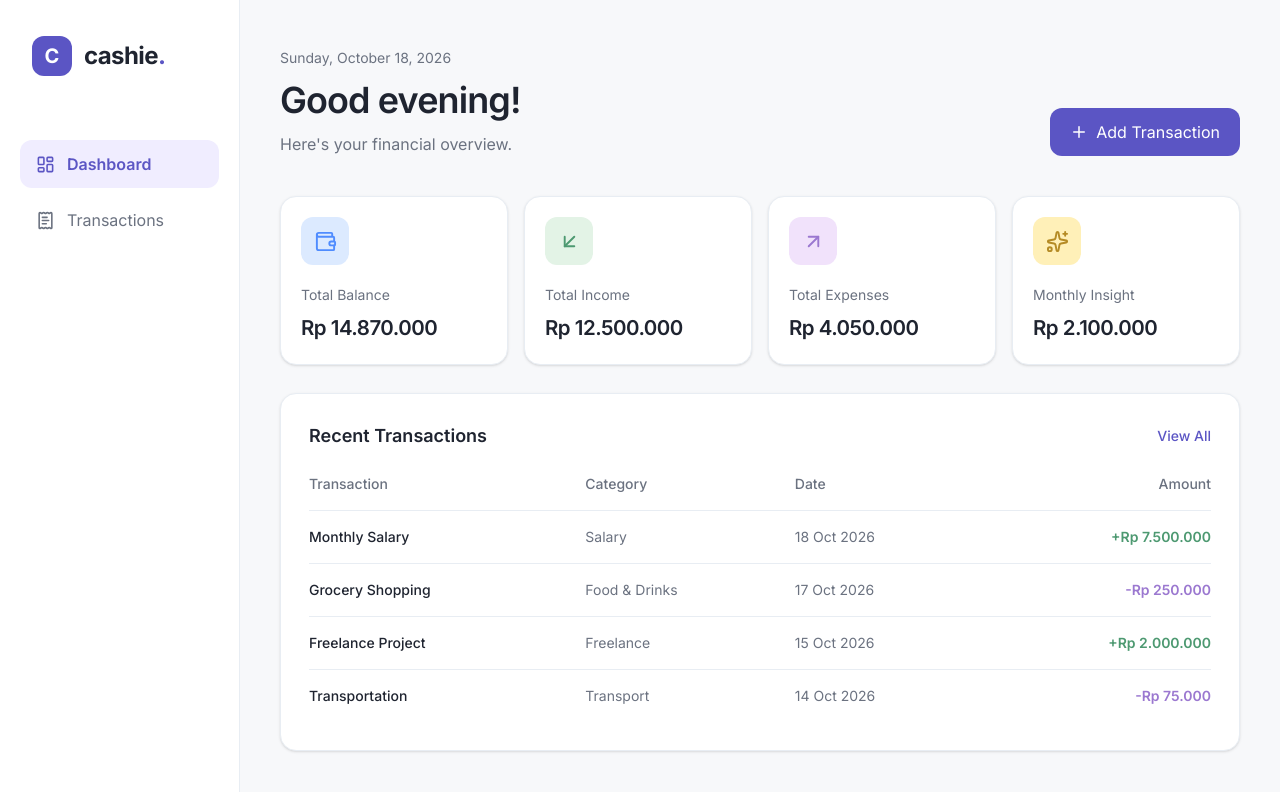
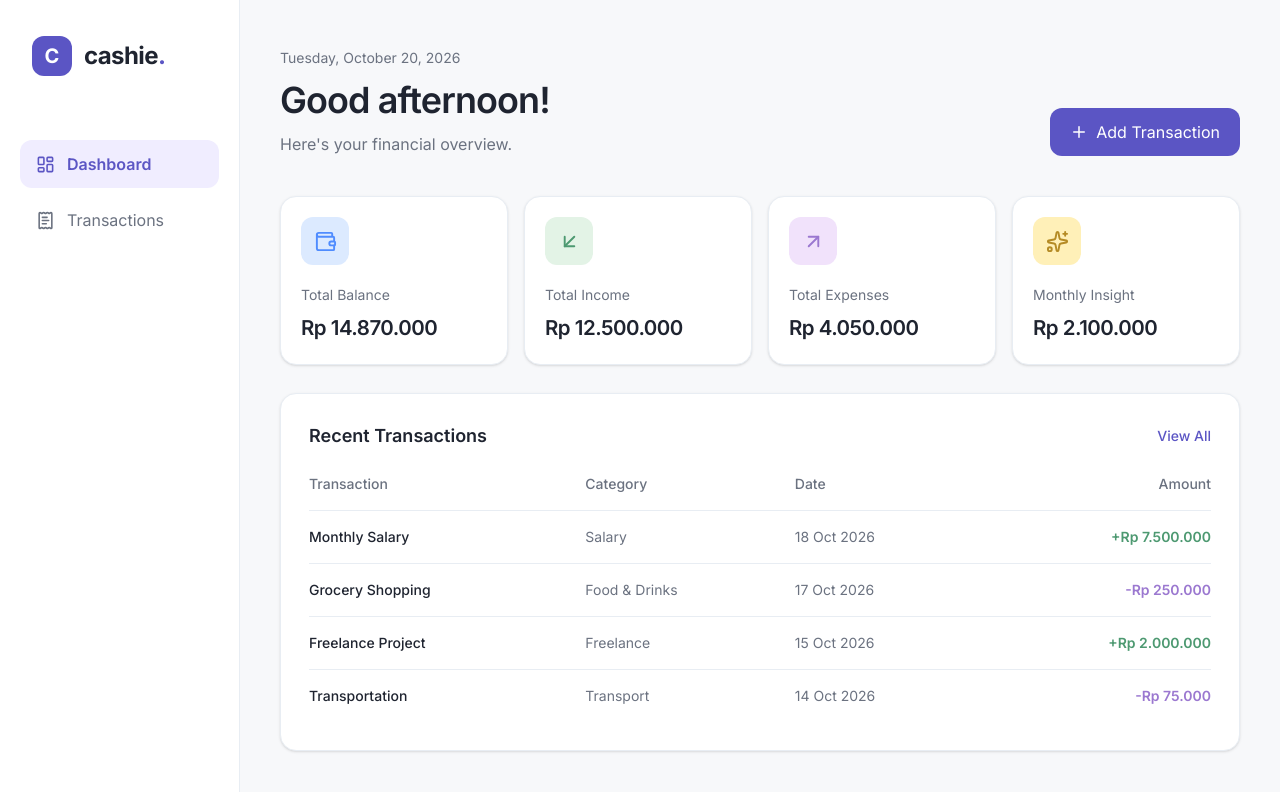
Before and after one commit to audreycallys/cashie-finance-tracker, a Next.js app: page / in a window 1280 px wide. Shown: the top 792 px of the page. Built offline with nearby package versions, Linux system fonts and the light colour scheme.

Commit message:
refactor: pisahkan header dashboard menjadi komponen

```diff
--- a/app/page.tsx
+++ b/app/page.tsx
@@ -1,3 +1,4 @@
+import Header from "@/components/layout/Header";
 import Sidebar from "@/components/layout/Sidebar";
 
 import {
@@ -92,27 +93,7 @@ export default function HomePage() {
         {/* Main */}
         <main className="min-w-0 flex-1 bg-background-secondary px-5 py-8 sm:px-8 lg:px-10 lg:py-12">
           {/* Header */}
-          <header className="mb-10 flex flex-wrap items-end justify-between gap-6">
-            <div>
-              <p className="mb-3 text-sm text-text-secondary">
-                Sunday, October 18, 2026
-              </p>
-              <h1 className="text-3xl font-semibold tracking-tight md:text-4xl">
-                Good evening!
-              </h1>
-              <p className="mt-3 text-text-secondary">
-                Here&apos;s your financial overview.
-              </p>
-            </div>
-
-            <button
-              type="button"
-              className="flex items-center gap-2 rounded-xl bg-primary px-5 py-3 font-medium text-white transition-colors hover:bg-primary-hover"
-            >
-              <Plus size={18} />
-              Add Transaction
-            </button>
-          </header>
+          <Header />
 
           {/* Summary cards */}
           <section className="grid gap-4 sm:grid-cols-2 xl:grid-cols-4">
--- /dev/null
+++ b/components/layout/Header.tsx
@@ -0,0 +1,60 @@
+"use client";
+
+import { Plus } from "lucide-react";
+import { useEffect, useState } from "react";
+
+export default function Header() {
+  const [currentDate, setCurrentDate] = useState<Date | null>(null);
+
+  useEffect(() => {
+    setCurrentDate(new Date());
+  }, []);
+
+  const hour = currentDate?.getHours() ?? 12;
+
+  const greeting = !currentDate
+    ? "Welcome back!"
+    : hour < 12
+      ? "Good morning!"
+      : hour < 18
+        ? "Good afternoon!"
+        : "Good evening!";
+
+  const formattedDate = currentDate
+    ? currentDate.toLocaleDateString("en-US", {
+        weekday: "long",
+        year: "numeric",
+        month: "long",
+        day: "numeric",
+      })
+    : "";
+
+  return (
+    <header className="mb-10 flex flex-wrap items-end justify-between gap-6">
+      <div>
+        <p className="mb-3 text-sm text-text-secondary">{formattedDate}</p>
+
+        <h1 className="text-3xl font-semibold tracking-tight text-text-primary md:text-4xl">
+          {greeting}
+        </h1>
+
+        <p className="mt-3 text-text-secondary">
+          Here&apos;s your financial overview.
+        </p>
+      </div>
+
+      <button
+        type="button"
+        className="flex items-center gap-2 rounded-xl bg-primary px-5 py-3 font-medium text-white transition-colors hover:bg-primary-hover"
+        onClick={() => {
+          window.alert(
+            "Fitur Add Transaction akan dibuat pada tahap Transactions.",
+          );
+        }}
+      >
+        <Plus size={18} />
+        Add Transaction
+      </button>
+    </header>
+  );
+}
```
